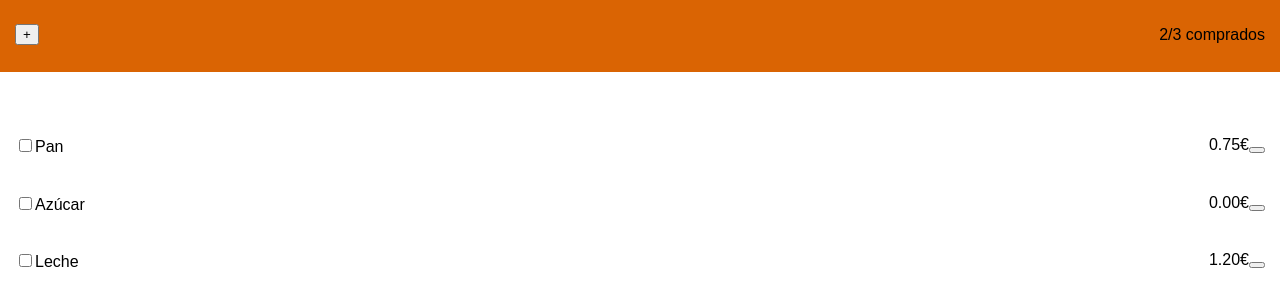
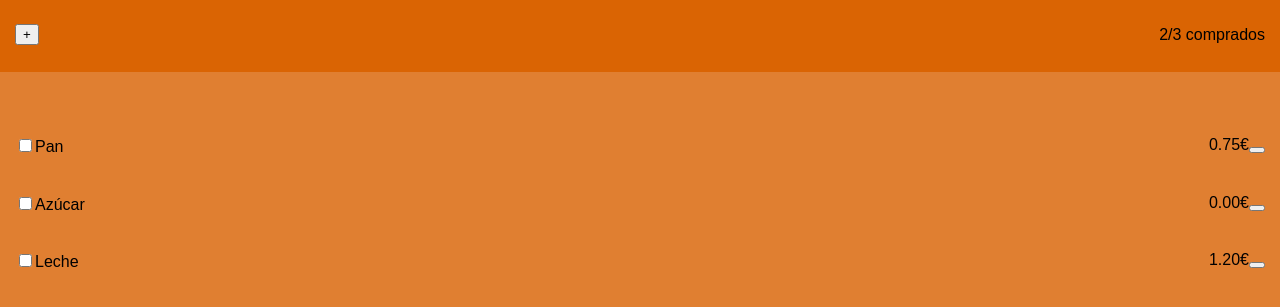
Before and after one commit to pau-develop/202207-w1ch4-pau-sanchez, a plain HTML site: page index.html in a window 1280 px wide. Shown: the part 103-410 px from the top of the page. Drawn offline with Linux system fonts and the light colour scheme.

Commit message:
Added style to bottom section so it fits the screen all the way to the bottom

```diff
--- a/css/style.css
+++ b/css/style.css
@@ -2,6 +2,7 @@
 :root {
   --blue: rgb(78, 179, 237);
   --dark-orange: rgb(218, 100, 3);
+  --light-orange: rgb(224, 127, 49);
 }
 html {
   font-family: sans-serif;
@@ -11,6 +12,8 @@ body {
 }
 /* WRAP */
 .main-wrap {
+  display: flex;
+  flex-direction: column;
   min-height: 100vh;
 }
 /* HEADER */
@@ -55,11 +58,19 @@ body {
 }
 
 /* LAST SECTION */
+.main-content {
+  background-color: var(--light-orange);
+  min-height: 100%;
+  display: flex;
+  flex: 1;
+}
 .main-content ul {
+  width: 100%;
   padding: 0 15px;
   margin-top: 5%;
 }
 .main-content li {
+  background-color: var(--light-orange);
   display: flex;
   justify-content: space-between;
   margin-bottom: 3%;
```
